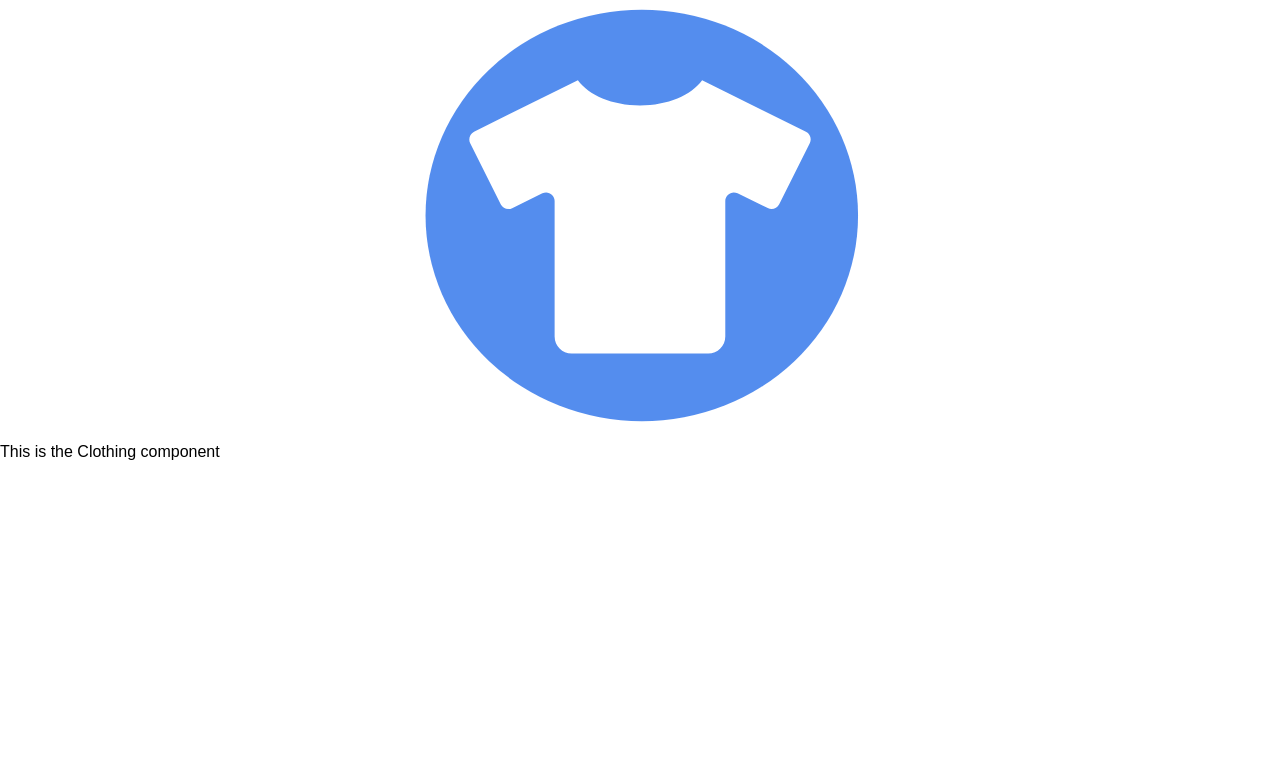
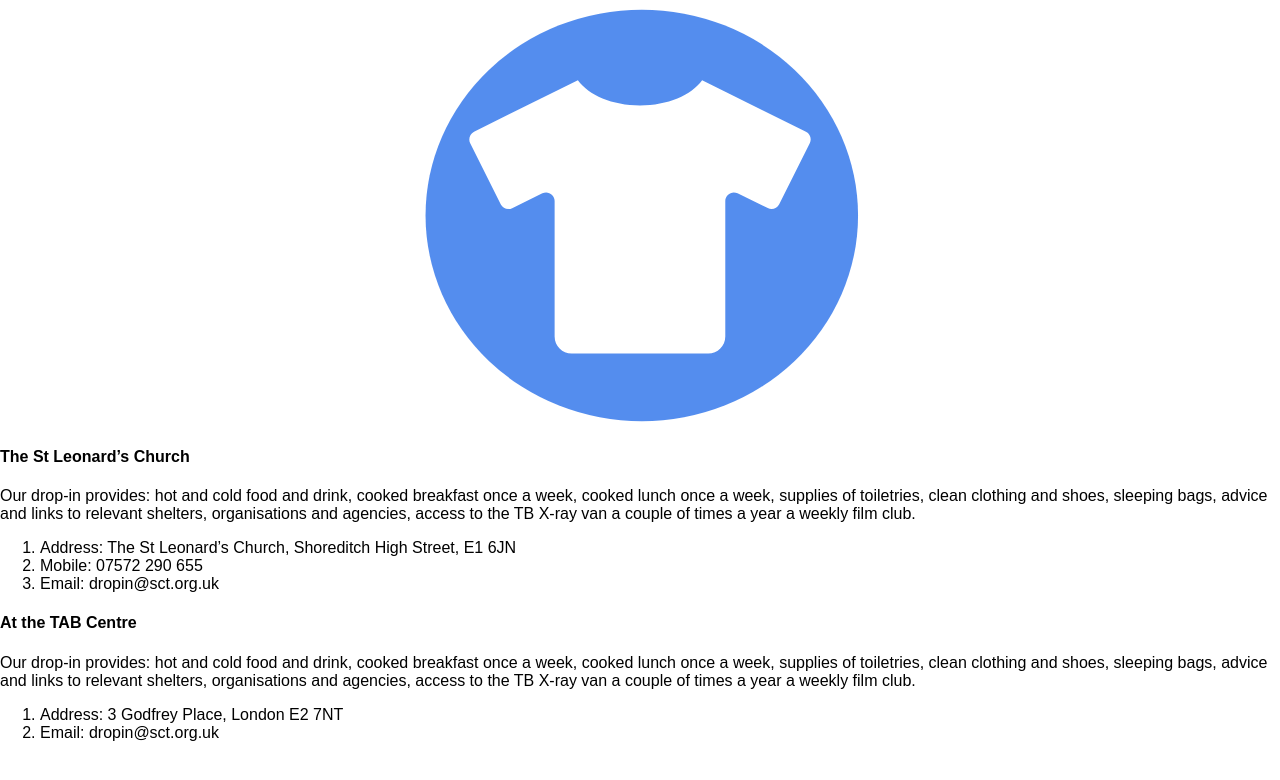
Before and after one commit to kodiri/homeless-and-hungry, a React (Create React App) app: page /clothing in a window 1280 px wide. Shown: the top 780 px of the page. Built offline with nearby package versions, Linux system fonts and the light colour scheme.

Commit message:
added information on the clothing component

```diff
--- a/src/Clothing.js
+++ b/src/Clothing.js
@@ -6,8 +6,36 @@ class Clothing extends Component {
     render() {
         return (
             <div className="body">
-            <img src={ClothingIcon} className="Icon" alt="Clothing Icon" />
-                <p className="intro">  This is the Clothing component</p>
+                <img src={ClothingIcon} className="Icon" alt="Clothing Icon" />
+                <div className='ClothingItems'>
+                    <div className='item'>
+                        <h4>The St Leonard’s Church</h4>
+                        <p>Our drop-in provides: hot and cold food and drink,
+                            cooked breakfast once a week,
+                            cooked lunch once a week,
+                            supplies of toiletries, clean clothing and shoes, sleeping bags,
+                            advice and links to relevant shelters, organisations and agencies,
+                            access to the TB X-ray van a couple of times a year a weekly film club.</p>
+                        <ol>
+                            <li>Address: The St Leonard’s Church, Shoreditch High Street, E1 6JN</li>
+                            <li>Mobile: 07572 290 655</li>
+                            <li>Email: dropin@sct.org.uk</li>
+                        </ol>
+                    </div>
+                    <div className='item'>
+                        <h4>At the TAB Centre</h4>
+                        <p>Our drop-in provides: hot and cold food and drink,
+                            cooked breakfast once a week,
+                            cooked lunch once a week,
+                            supplies of toiletries, clean clothing and shoes, sleeping bags,
+                            advice and links to relevant shelters, organisations and agencies,
+                            access to the TB X-ray van a couple of times a year a weekly film club.</p>
+                        <ol>
+                            <li>Address: 3 Godfrey Place, London E2 7NT</li>
+                            <li>Email: dropin@sct.org.uk</li>
+                        </ol>
+                    </div>
+                </div>
             </div>
         );
     }
--- a/src/Medical.js
+++ b/src/Medical.js
@@ -7,7 +7,7 @@ class Medical extends Component {
     return (
       <div className="App">
         <img src={MedicalIcon} className="Icon" alt="Medical Icon" />
-        <div className='AccommodationItems'>
+        <div className='MecdicalItems'>
                     <div className='item'>
                         <h4>Kings Cross Primary Health Care Centre</h4>
                         <p>Drop-in primary health care service for homeless people. Doctor and nurse available.
```
